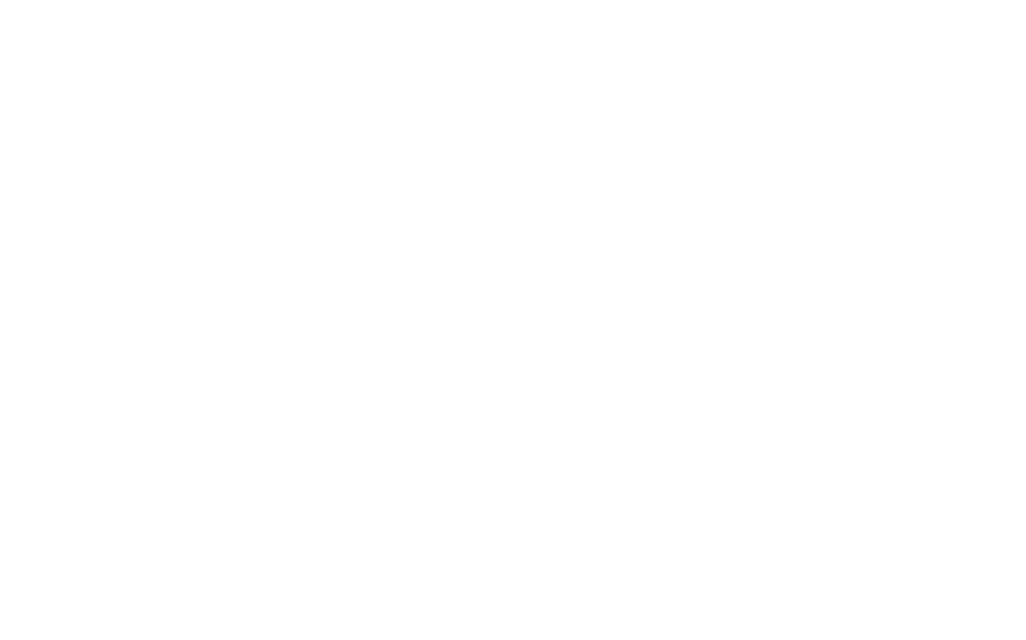
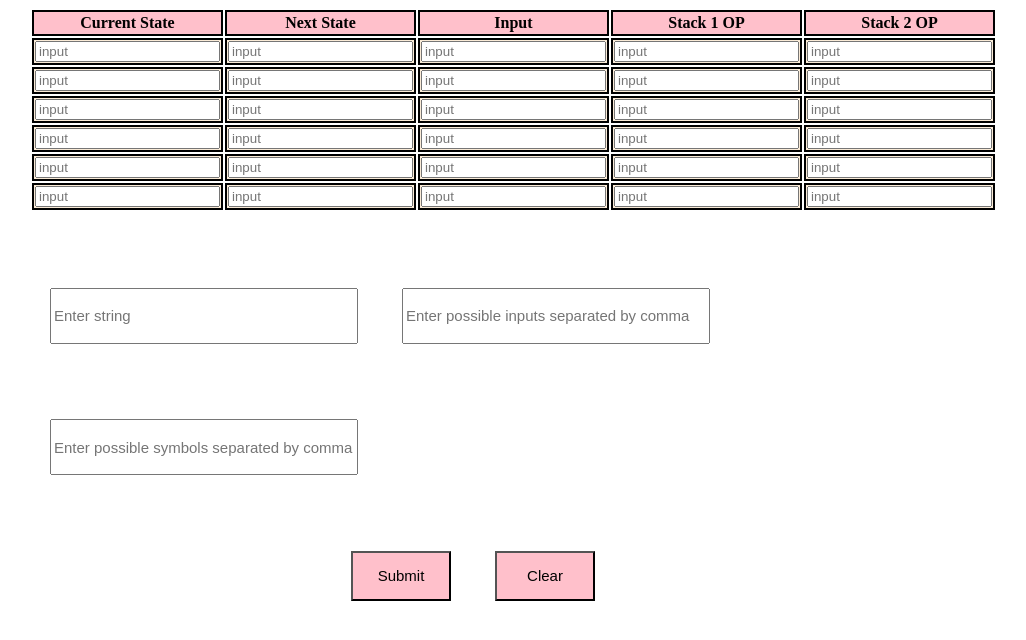
Before and after one commit to Darealtube/2PDASimulator, a plain HTML site: page index.html in a window 1280 px wide. Shown: the whole page, without its empty margins (167-1193 px from the left). Drawn offline with nearby package versions, Linux system fonts and the light colour scheme; files that its build step writes are made by us from their sources; files whose address does not match are found by name.

Commit message:
do layout

```diff
--- a/index.html
+++ b/index.html
@@ -1,3 +1,10 @@
+<!--
+  Introductory Comment
+    Members:
+    1. Dulin, Andrea Eliza M.
+    2. Javier, Darryl B.
+-->
+
 <!DOCTYPE html>
 
 <html lang="en">
@@ -6,12 +13,80 @@
     <meta name="viewport" content="width=device-width, initial-scale=1.0" />
     <title>2-PDA Simulator</title>
     <link rel="icon" href="./public/favicon.ico" type="image/x-icon" />
-    <link rel="stylesheet" href="./styles/index.css" />
+    <link rel="stylesheet" href="simulator.css" />
     <script src="https://code.jquery.com/jquery-3.6.0.min.js"></script>
     <script src="./scripts/index.js"></script>
   </head>
 
   <body>
+    <form action = "" method = "get">
+      <div class = "table">
+        <table>
+          <tr>
+            <th> Current State </th>
+            <th> Next State </th>
+            <th> Input </th>
+            <th> Stack 1 OP </th>
+            <th> Stack 2 OP </th>
+          </tr>
+          <tr>
+            <td> <input class = "input" type = "text" placeholder = "input"> </td>
+            <td>  <input class = "input" type = "text" placeholder = "input"> </td>
+            <td> <input class = "input" type = "text" placeholder = "input"> </td>
+            <td>  <input class = "input" type = "text" placeholder = "input"> </td>
+            <td> <input class = "input" type = "text" placeholder = "input"> </td>
+          </tr>
+          <tr>
+            <td> <input class = "input" type = "text" placeholder = "input"> </td>
+            <td>  <input class = "input" type = "text" placeholder = "input"> </td>
+            <td> <input class = "input" type = "text" placeholder = "input"> </td>
+            <td>  <input class = "input" type = "text" placeholder = "input"> </td>
+            <td> <input class = "input" type = "text" placeholder = "input"> </td>
+          </tr>
+          <tr>
+            <td> <input class = "input" type = "text" placeholder = "input"> </td>
+            <td>  <input class = "input" type = "text" placeholder = "input"> </td>
+            <td> <input class = "input" type = "text" placeholder = "input"> </td>
+            <td>  <input class = "input" type = "text" placeholder = "input"> </td>
+            <td> <input class = "input" type = "text" placeholder = "input"> </td>
+          </tr>
+          <tr>
+            <td> <input class = "input" type = "text" placeholder = "input"> </td>
+            <td>  <input class = "input" type = "text" placeholder = "input"> </td>
+            <td> <input class = "input" type = "text" placeholder = "input"> </td>
+            <td>  <input class = "input" type = "text" placeholder = "input"> </td>
+            <td> <input class = "input" type = "text" placeholder = "input"> </td>
+          </tr>
+          <tr>
+            <td> <input class = "input" type = "text" placeholder = "input"> </td>
+            <td>  <input class = "input" type = "text" placeholder = "input"> </td>
+            <td> <input class = "input" type = "text" placeholder = "input"> </td>
+            <td>  <input class = "input" type = "text" placeholder = "input"> </td>
+            <td> <input class = "input" type = "text" placeholder = "input"> </td>
+          </tr>
+          <tr>
+            <td> <input class = "input" type = "text" placeholder = "input"> </td>
+            <td>  <input class = "input" type = "text" placeholder = "input"> </td>
+            <td> <input class = "input" type = "text" placeholder = "input"> </td>
+            <td>  <input class = "input" type = "text" placeholder = "input"> </td>
+            <td> <input class = "input" type = "text" placeholder = "input"> </td>
+          </tr>
+        </table>
 
+        <!-- String -->
+        <input class = "entries" type = "text" placeholder="Enter string">
+
+         <!-- Inputs -->
+         <input class = "entries" type = "text" placeholder="Enter possible inputs separated by comma">
+
+         <!-- Symbols -->
+         <input class = "entries" type = "text" placeholder="Enter possible symbols separated by comma">
+
+        <center>
+          <button id = "submit-bttn" type = "submit"> Submit </button>
+          <button id = "clear-bttn"> Clear </button>
+        </center>
+      </div>
+    </form>
   </body>
 </html>
--- a/index.js
+++ b/index.js
@@ -1,3 +1,7 @@
 $(document).ready(() => {
-
+    $('.clear-bttn').click(function()
+    {
+        $('#input').empty();
+        $('#entries').empty();
+    });
 });
--- a/simulator.css
+++ b/simulator.css
@@ -0,0 +1,92 @@
+.table
+{
+    margin-right: 5cm;
+    margin-left: 5cm;
+    height: 12cm;
+    align-items: center;
+}
+
+th
+{
+    width: 250px;
+    height: 20px;
+    margin-left: 8px;
+    margin-right: 8px;
+    border: solid 2px;
+    background-color: pink;
+}
+
+td
+{
+    text-align:  center;
+    border: solid 2px;
+    background-color: antiquewhite;
+}
+
+#simulator
+{
+    text-align:  center;
+    border: solid 2px;
+    background-color: antiquewhite;
+}
+
+.entries
+{
+    margin-right: 20px;
+    margin-left: 20px;
+    margin-top: 2cm;
+    font-size: 15px;
+    height: 50px;
+    width: 300px;
+}
+
+#submit-bttn, #clear-bttn
+{
+    margin-right: 20px;
+    margin-left: 20px;
+    margin-top: 2cm;
+    font-size: 15px;
+    height: 50px;
+    width: 100px;
+    cursor: pointer;
+    background-color: pink;
+}
+
+#previous-input,
+#back-to-start, #next-input
+{
+    margin-right: 80px;
+    margin-left: 100px;
+    margin-top: 2cm;
+    font-size: 15px;
+    height: 50px;
+    width: 100px;
+    cursor: pointer;
+    background-color: pink;
+}
+
+.simulator-div
+{
+    display: grid;
+    grid-template-columns: 1fr 5fr 1fr 1fr;
+}
+
+#state
+{
+    height: 200px;
+    width: 220px;
+    /*
+    yellow = #e9c46a
+    green = #588157
+    red = #e76f51 */
+    background-color: #588157;
+    border-radius: 50%;
+}
+
+#state-name
+{
+    padding-left: 50px;
+    padding-top: 80px;
+    padding-right: 50px;
+    padding-bottom: 80px;
+}
```
Also changed, not shown: simulator.html (+87 -0 lines).
